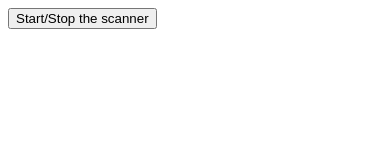
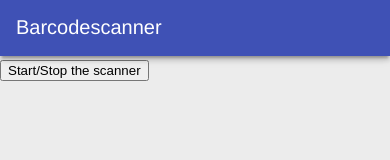
Before and after one commit to bennytalent/bennytalent.github.io, a plain HTML site: page projects/barcodescanner_v1/index.html in a window 390 px wide. Drawn offline with Linux system fonts and the light colour scheme.

Commit message:
responsive design

```diff
--- a/projects/barcodescanner_v1/css/style.css
+++ b/projects/barcodescanner_v1/css/style.css
@@ -13,3 +13,117 @@ canvas.drawing, canvas.drawingBuffer {
 #scanner-container {
     width: 100%;
 }
+
+
+/* progressive website tutorial (weather)*/
+
+* {
+    box-sizing: border-box;
+}
+
+html, body {
+    padding: 0;
+    margin: 0;
+    height: 100%;
+    width: 100%;
+    font-family: 'Helvetica', 'Verdana', sans-serif;
+    font-weight: 400;
+    font-display: optional;
+    color: #444;
+    -webkit-font-smoothing: antialiased;
+    -moz-osx-font-smoothing: grayscale;
+}
+
+html {
+    overflow: hidden;
+}
+
+body {
+    display: -webkit-box;
+    display: -webkit-flex;
+    display: -ms-flex;
+    -webkit-box-orient: vertical;
+    -webkit-flex-direction: column;
+    -ms-flex-direction: column;
+    flex-direction: column;
+    -webkit-flex-wrap: nowrap;
+    -ms-flex-wrap: nowrap;
+    flex-wrap: nowrap;
+    -webkit-box-pack: start;
+    -webkit-justify-content: flex-start;
+    -ms-flex-pack: start;
+    justify-content: flex-start;
+    -webkit-box-align: stretch;
+    -webkit-align-items: stretch;
+    -ms-flex-align: stretch;
+    align-items: stretch;
+    -webkit-align-content: stretch;
+    -ms-flex-line-pack: stretch;
+    align-content: stretch;
+    background: #ececec;
+}
+
+.header {
+    width: 100%;
+    height: 56px;
+    color: #FFF;
+    background: #3F51B5;
+    position: fixed;
+    font-size: 20px;
+    box-shadow: 0 4px 5px 0 rgba(0, 0, 0, 0.14), 0 2px 9px 1px rgba(0, 0, 0, 0.12), 0 4px 2px -2px rgba(0, 0, 0, 0.2);
+    padding: 16px 16px 0 16px;
+    will-change: transform;
+    display: -webkit-box;
+    display: -webkit-flex;
+    display: -ms-flexbox;
+    display: flex;
+    -webkit-box-orient: horizontal;
+    -webkit-box-direction: normal;
+    -webkit-flex-direction: row;
+    -ms-flex-direction: row;
+    flex-direction: row;
+    -webkit-flex-wrap: nowrap;
+    -ms-flex-wrap: nowrap;
+    flex-wrap: nowrap;
+    -webkit-box-pack: start;
+    -webkit-justify-content: flex-start;
+    -ms-flex-pack: start;
+    justify-content: flex-start;
+    -webkit-box-align: stretch;
+    -webkit-align-items: stretch;
+    -ms-flex-align: stretch;
+    align-items: stretch;
+    -webkit-align-content: center;
+    -ms-flex-line-pack: center;
+    align-content: center;
+    -webkit-transition: -webkit-transform 0.233s cubic-bezier(0, 0, 0.21, 1) 0.1s;
+    transition: -webkit-transform 0.233s cubic-bezier(0, 0, 0.21, 1) 0.1s;
+    transition: transform 0.233s cubic-bezier(0, 0, 0.21, 1) 0.1s;
+    transition: transform 0.233s cubic-bezier(0, 0, 0.21, 1) 0.1s, -webkit-transform 0.233s cubic-bezier(0, 0, 0.21, 1) 0.1s;
+    z-index: 1000;
+}
+
+.header__title {
+    font-weight: 400;
+    font-size: 20px;
+    margin: 0;
+    -webkit-box-flex: 1;
+    -webkit-flex: 1;
+    -ms-flex: 1;
+    flex: 1;
+}
+
+.main {
+    padding-top: 60px;
+    -webkit-box-flex: 1;
+    -webkit-flex: 1;
+    -ms-flex: 1;
+    flex: 1;
+    overflow-x: hidden;
+    overflow-y: auto;
+    -webkit-overflow-scrolling: touch;
+}
+
+@media (max-width: 450px) {
+
+}
--- a/projects/barcodescanner_v1/index.html
+++ b/projects/barcodescanner_v1/index.html
@@ -5,21 +5,43 @@
         <title></title>
         <meta charset="UTF-8">
         <meta name="viewport" content="width=device-width, initial-scale=1">
+        <title>Barcodescanner</title>
         <link rel="stylesheet" type="text/css" href="css/style.css">
+        <link href="https://fonts.googleapis.com/css?family=Roboto:300,600,300italic,600italic"
+              rel="stylesheet" type="text/css">
 
         <!-- TODO add manifest here -->
         <link rel="manifest" href="./manifest.json">
+
+        <!-- Add to home screen for Safari on iOS -->
+        <meta name="apple-mobile-web-app-capable" content="yes">
+        <meta name="apple-mobile-web-app-status-bar-style" content="black">
+        <meta name="apple-mobile-web-app-title" content="Weather PWA">
+        <link rel="apple-touch-icon" href="./images/icons/icon-152x152.png">
+        <meta name="msapplication-TileImage" content="./images/icons/icon-144x144.png">
+        <meta name="msapplication-TileColor" content="#2F3BA2">
     </head>
 
     <body>
+        <header class="header">
+            <div class="content">
+                <h1 class="header__title">Barcodescanner</h1>
+            </div>
+        </header>
+
+        <main class="main">
+
             <!-- Div to show the scanner -->
             <div id="scanner-container"></div>
+
             <input type="button" id="btn" value="Start/Stop the scanner" />
+
+        </main>
 
         <!-- Include the image-diff library -->
         <script src="js/quagga.js"></script>
+        <script src="js/main.js"></script>
 
-<script src="js/main.js"></script>
     </body>
 
 </html>
```
Also changed, not shown: projects/barcodescanner_v1/css/fonts/roboto.woff (added), projects/barcodescanner_v1/images/ic_add_white_24px.svg (added), projects/barcodescanner_v1/images/ic_refresh_white_24px.svg (added), projects/barcodescanner_v1/images/icons/icon-128x128.png (added), projects/barcodescanner_v1/images/icons/icon-144x144.png (added), projects/barcodescanner_v1/images/icons/icon-152x152.png (added), projects/barcodescanner_v1/images/icons/icon-192x192.png (added), projects/barcodescanner_v1/images/icons/icon-256x256.png (added), projects/barcodescanner_v1/images/icons/icon-32x32.png (added). Lines whose indentation alone changed are shown as unchanged.
